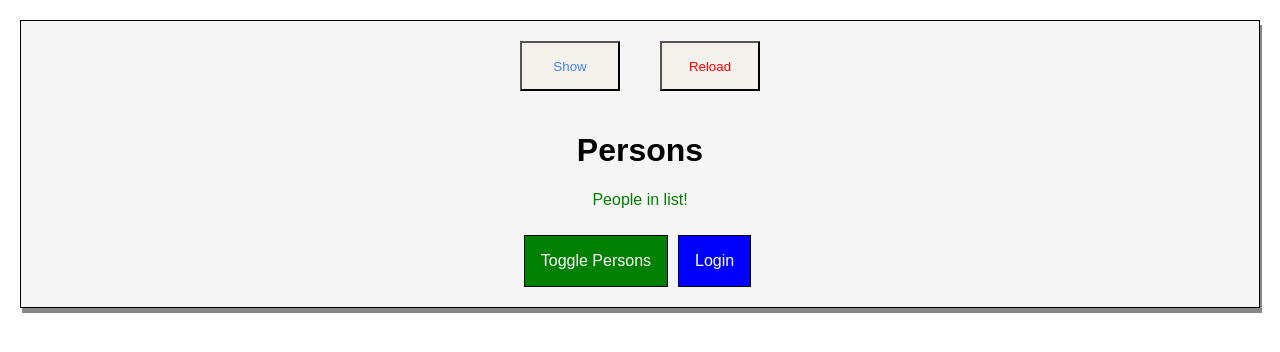
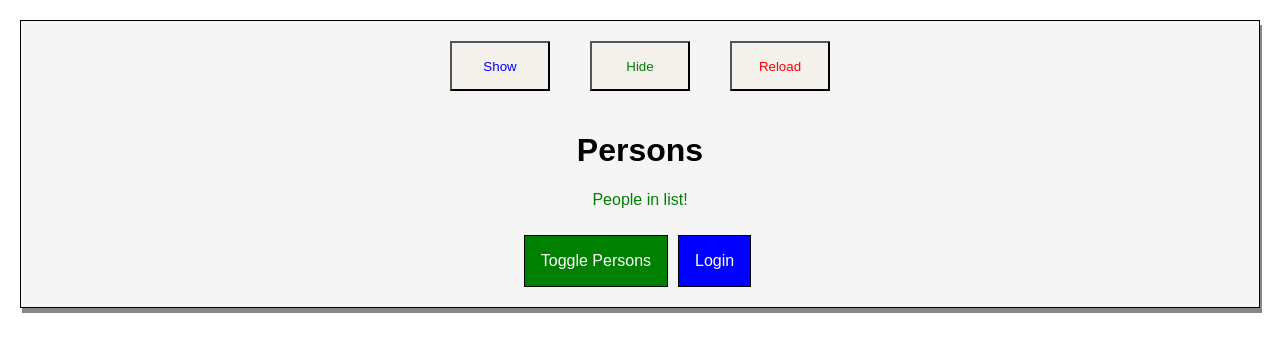
Before and after one commit to ankurvaseashta/react-complete-guide, a React app: page / in a window 1280 px wide. Shown: the top 352 px of the page. Built offline with nearby package versions, Linux system fonts and the light colour scheme.

Commit message:
Add hide button to Persons list

```diff
--- a/src/containers/App.js
+++ b/src/containers/App.js
@@ -129,10 +129,16 @@ class App extends PureComponent {
         return (
             <Auxi>
                 <button
-                    style={{width: 100, height: 50, margin: 20, color: '#4286f4', backgroundColor: '#f4f0eb'}}
+                    style={{width: 100, height: 50, margin: 20, color: 'blue', backgroundColor: '#f4f0eb'}}
                     onClick={() => {
                         this.setState({showPersons: true})
                     }}>Show
+                </button>
+                <button
+                    style={{width: 100, height: 50, margin: 20, color: 'green', backgroundColor: '#f4f0eb'}}
+                    onClick={() => {
+                        this.setState({showPersons: false})
+                    }}>Hide
                 </button>
                 <button
                     style={{width: 100, height: 50, margin: 20, color: 'red', backgroundColor: '#f4f0eb'}}
```
